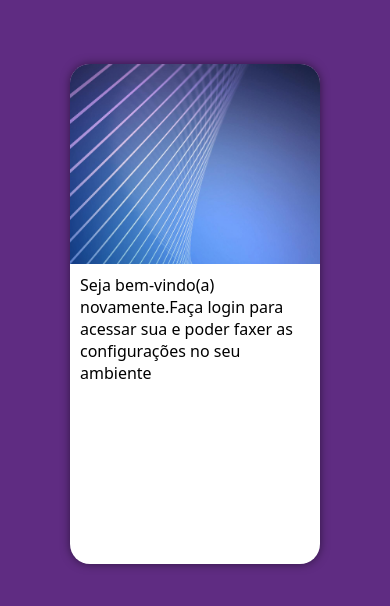
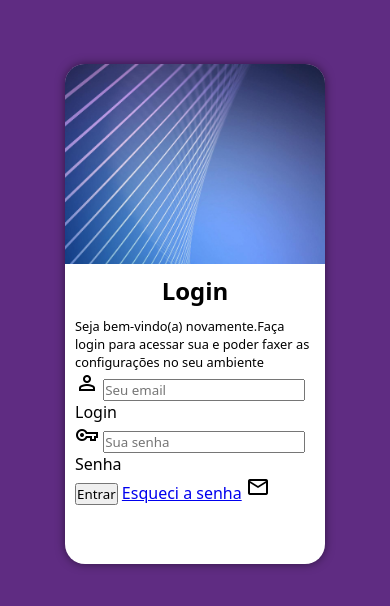
Before and after one commit to luanasantosdev/Loogin, a plain HTML site: page index.html in a window 390 px wide. Shown: the part 108-714 px from the top of the page. Drawn offline with nearby package versions, Linux system fonts and the light colour scheme.

Commit message:
atualizado a versão para tablet

```diff
--- a/estilos/style.css
+++ b/estilos/style.css
@@ -33,7 +33,7 @@ section#login {
     overflow: hidden;
 
     background-color: white;
-    width: 250px;
+    width: 260px;
     height: 500px;
     border-radius: 20px;
     box-shadow: 0px 0px 10px rgba(0, 0, 0, 0.502);
@@ -54,3 +54,11 @@ section#login > div#formulario{
     display: block;
     padding: 10px;
 }
+div#formulario > h1 {
+    text-align: center;
+    margin-bottom: 10px;
+}
+
+div#formulario > p {
+    font-size: 0.8em;
+}
--- a/index.html
+++ b/index.html
@@ -6,6 +6,7 @@
     <title>Tela de login</title>
     <link rel="stylesheet" href="./estilos/style.css">
     <link rel="stylesheet" href="media-querie.css">
+    <link href="https://fonts.googleapis.com/css2?family=Material+Symbols+Outlined" rel="stylesheet" />
 </head>
 <body>
     <main>
@@ -15,10 +16,32 @@
             </div>
 
             <div id="formulario">
-                <h1></h1>
+                <h1>Login</h1>
                 <p>Seja bem-vindo(a) novamente.Faça login para acessar sua e poder faxer as configurações no seu ambiente</p>
 
-                <form action="login.php" method="post"></form>
+                <form action="login.php" method="post" autocomplete="on">
+                    <div class="campo">
+                        <span class="material-symbols-outlined">
+                            person
+                            </span>
+                          <input type="email" name="login" id="ilogin" placeholder="Seu email" autocomplete="email" required maxlength="30">
+                        <label for="ilogin">Login</label>
+
+                    </div>
+                    <div class="campo">
+                            <span class="material-symbols-outlined">
+                            vpn_key
+                            </span>
+                           <input type="password" name="senha" id="isenha" placeholder="Sua senha" autocomplete="current-password" required minlength="8" maxlength="20">
+                        <label for="isenha">Senha</label>
+
+                    </div>
+                    <input type="submit" value="Entrar">
+                    <a href="esqueci.html">Esqueci a senha</a>
+                    <span class="material-symbols-outlined">
+                        mail
+                        </span>
+                </form>
             </div>
 
          </main>
--- a/media-querie.css
+++ b/media-querie.css
@@ -33,7 +33,7 @@
     }
 
     section#login > div#imagem{
-        float: left;
+        float: right;
         width: 50%;
         height: 100%;
     }
@@ -42,4 +42,12 @@
         float: right;
         width: 50%;
     }
+
+    div#formulario > h1 {
+        font-size: 2em;
+    }
+
+    div#formulario > p {
+        font-size: 1.2em;
+    }
 }
```
